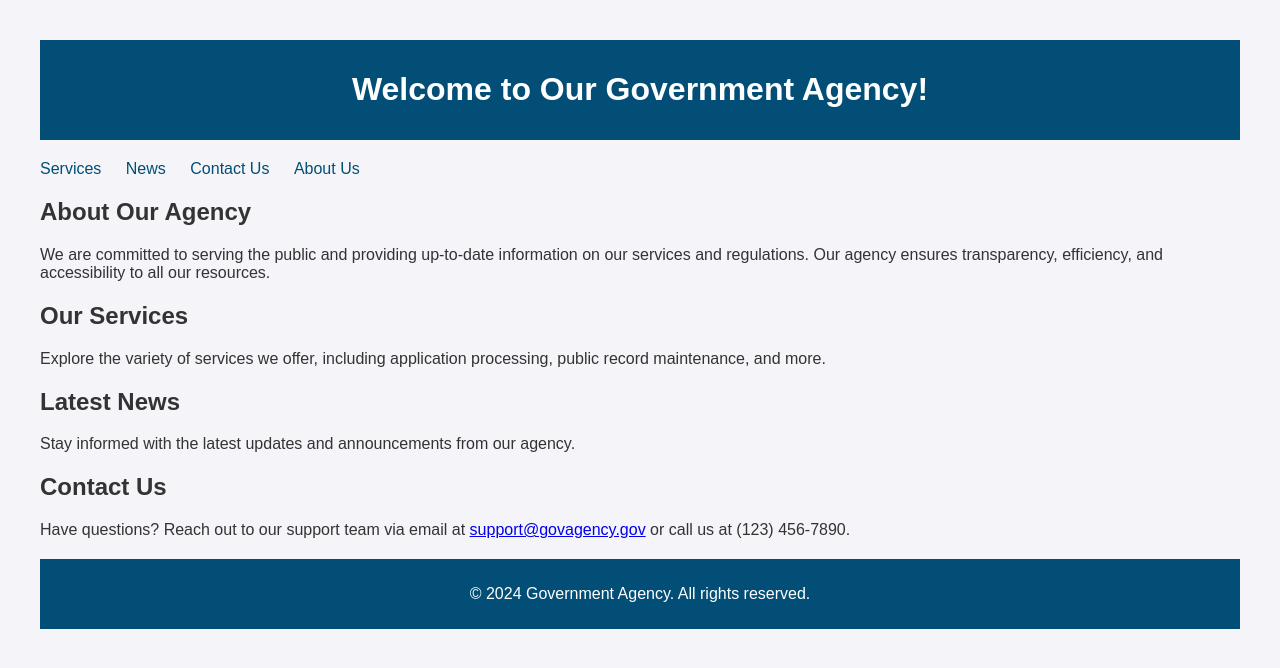
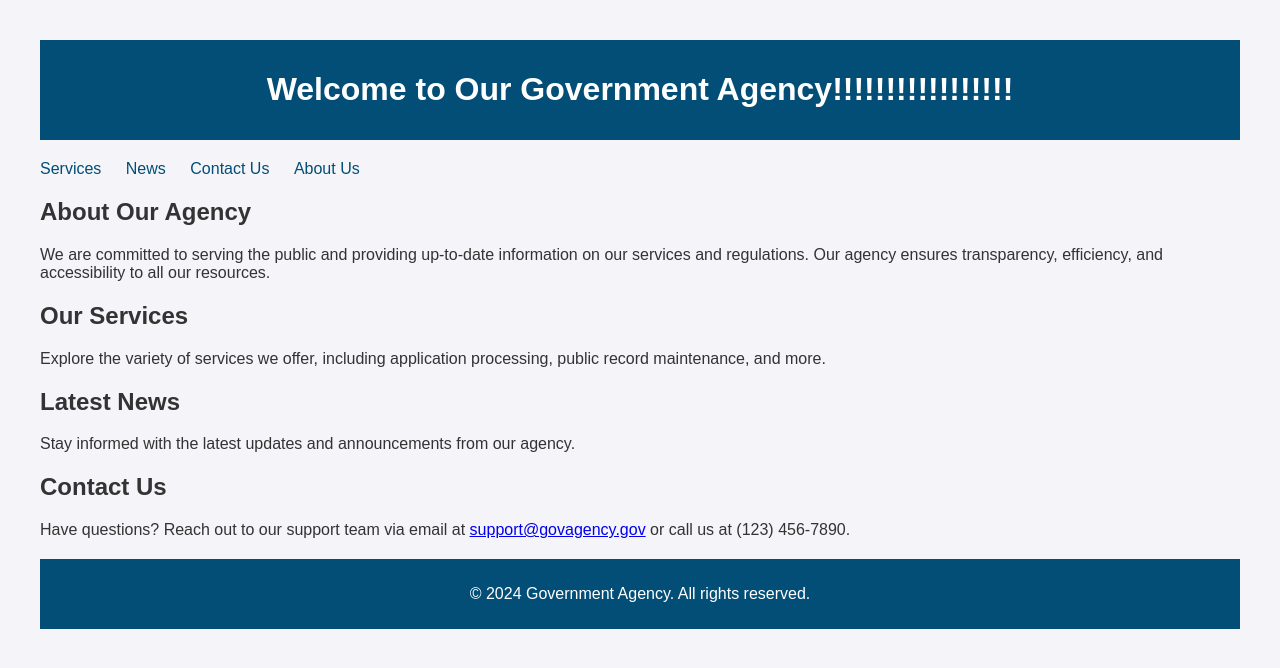
Before and after one commit to mpinho16/devhawks, a plain HTML site: page index.html in a window 1280 px wide. Drawn offline with Linux system fonts and the light colour scheme.

Commit message:
Update index.html

```diff
--- a/index.html
+++ b/index.html
@@ -46,7 +46,7 @@
 </head>
 <body>
     <header>
-        <h1>Welcome to Our Government Agency!</h1>
+        <h1>Welcome to Our Government Agency!!!!!!!!!!!!!!!!!</h1>
     </header>
     <nav>
         <ul>
```
